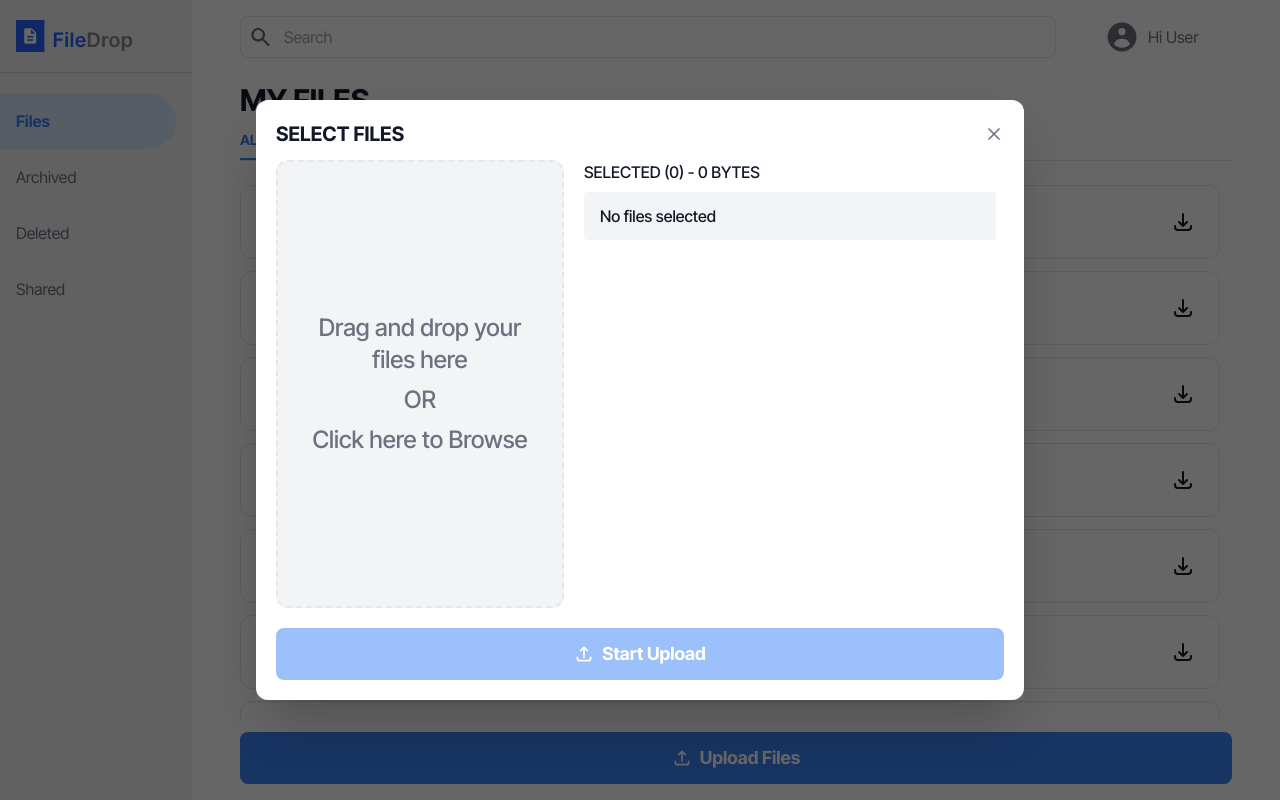
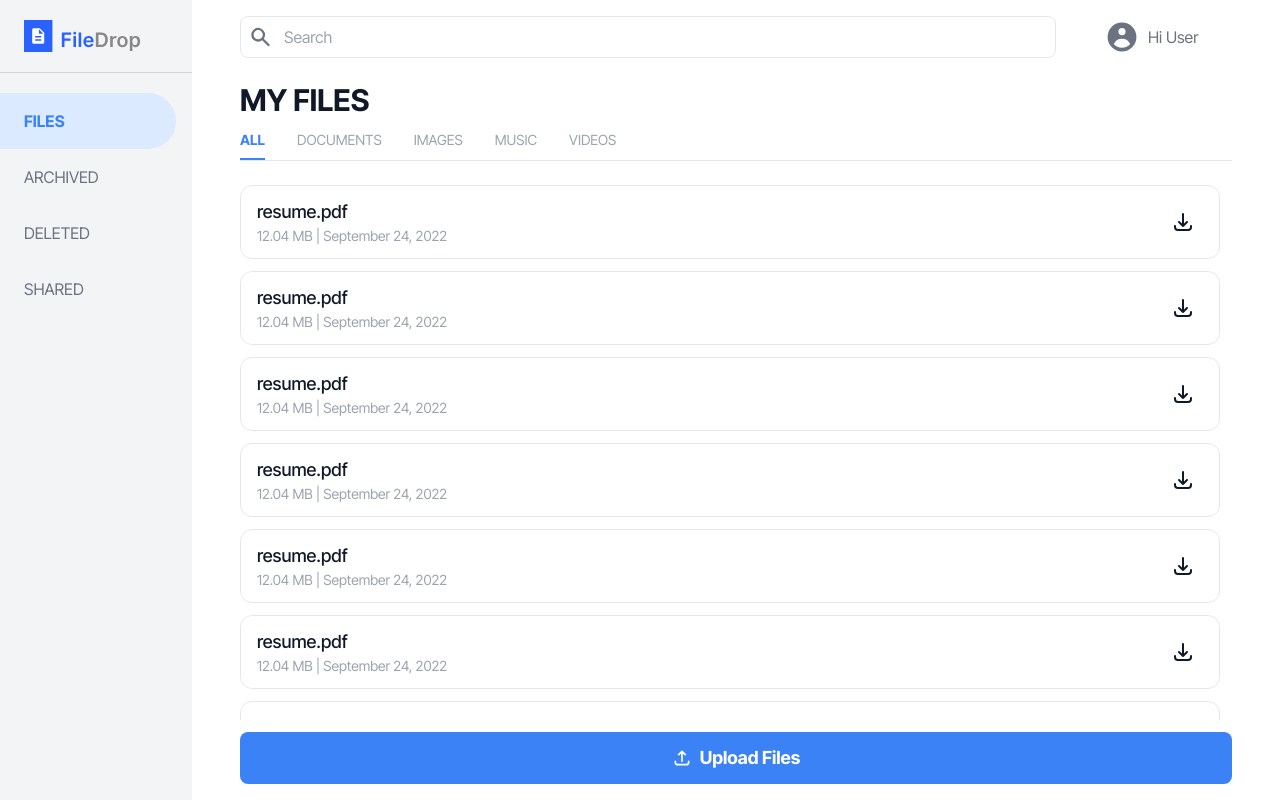
Before and after one commit to JatinBumbra/file-drop, a React (Vite) app: page / in a window 1280 px wide. Built offline with nearby package versions, Linux system fonts and the light colour scheme.

Commit message:
Minor UI style changes

```diff
--- a/src/components/FileItem.tsx
+++ b/src/components/FileItem.tsx
@@ -7,7 +7,7 @@ const FileItem = () => {
         <p className='font-medium text-lg'>resume.pdf</p>
         <p className='text-sm text-gray-400'>12.04 MB | September 24, 2022</p>
       </div>
-      <div className='px-6 flex items-center justify-center cursor-pointer transition-all hover:bg-blue-500 hover:text-white'>
+      <div className='px-6 flex items-center justify-center cursor-pointer transition-all hover:bg-blue-500 hover:text-white active:bg-blue-700'>
         <HiOutlineDownload className='text-2xl font-bold' />
       </div>
     </div>
--- a/src/components/MainContent.tsx
+++ b/src/components/MainContent.tsx
@@ -42,7 +42,7 @@ const MainContent = () => {
         <span>Upload Files</span>
       </Button>
 
-      <FileUploadModal />
+      {/* <FileUploadModal /> */}
     </div>
   );
 };
--- a/src/components/Sidebar.tsx
+++ b/src/components/Sidebar.tsx
@@ -5,14 +5,14 @@ const menuItems = ['Files', 'Archived', 'Deleted', 'Shared'];
 const Sidebar = () => {
   return (
     <div className='basis-48 bg-gray-100 h-full'>
-      <div className='px-4 py-5'>
+      <div className='px-6 py-5'>
         <img src={Logo} alt='logo' />
       </div>
       <div className='border-b border-gray-300'></div>
       <ol className='py-5'>
         {menuItems.map((item) => (
           <li
-            className={`p-4 mr-4 rounded-r-full transition-all cursor-pointer  ${
+            className={`py-4 px-6 mr-4 rounded-r-full uppercase transition-all cursor-pointer  ${
               item === 'Files'
                 ? 'font-bold text-blue-500 bg-blue-100'
                 : 'text-gray-500 hover:bg-gray-200 active:bg-blue-200'
```
